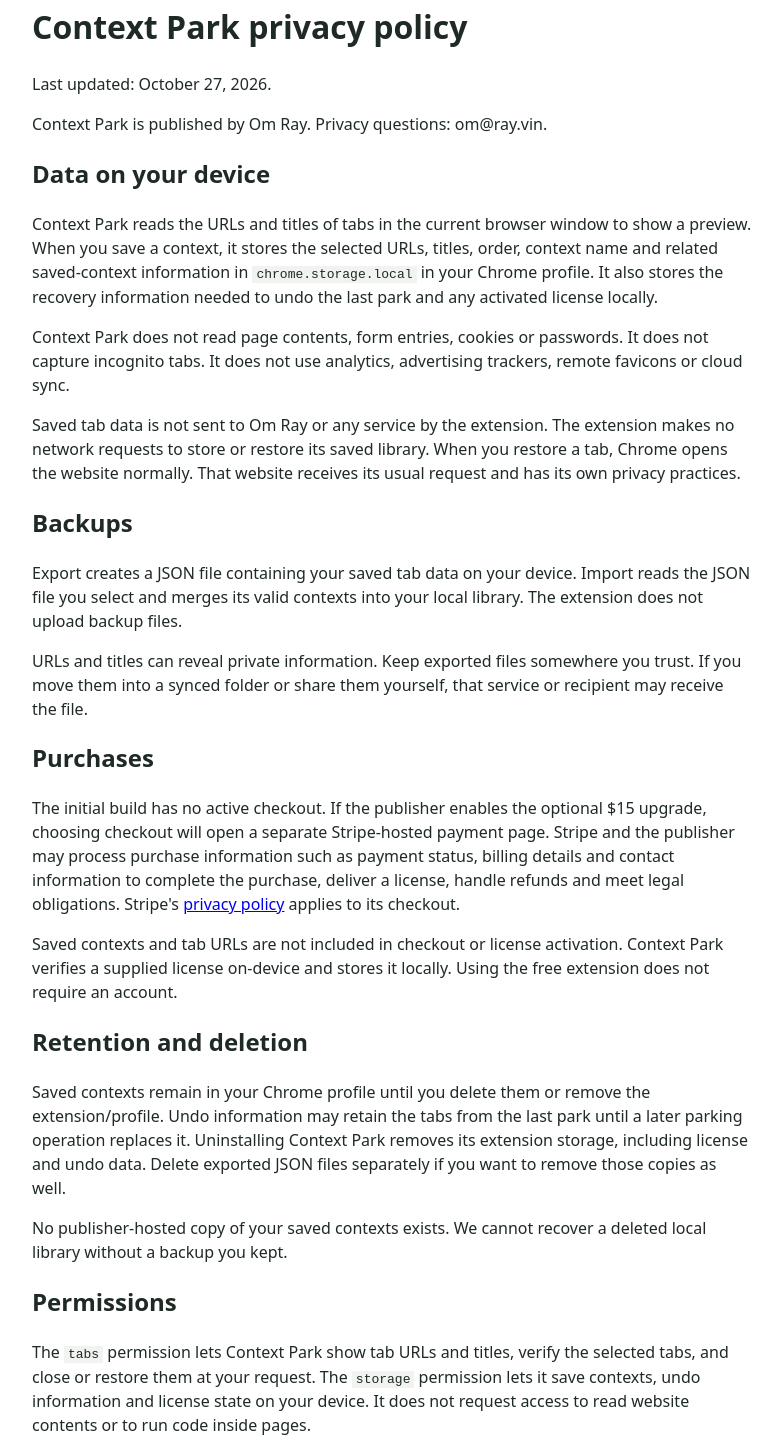
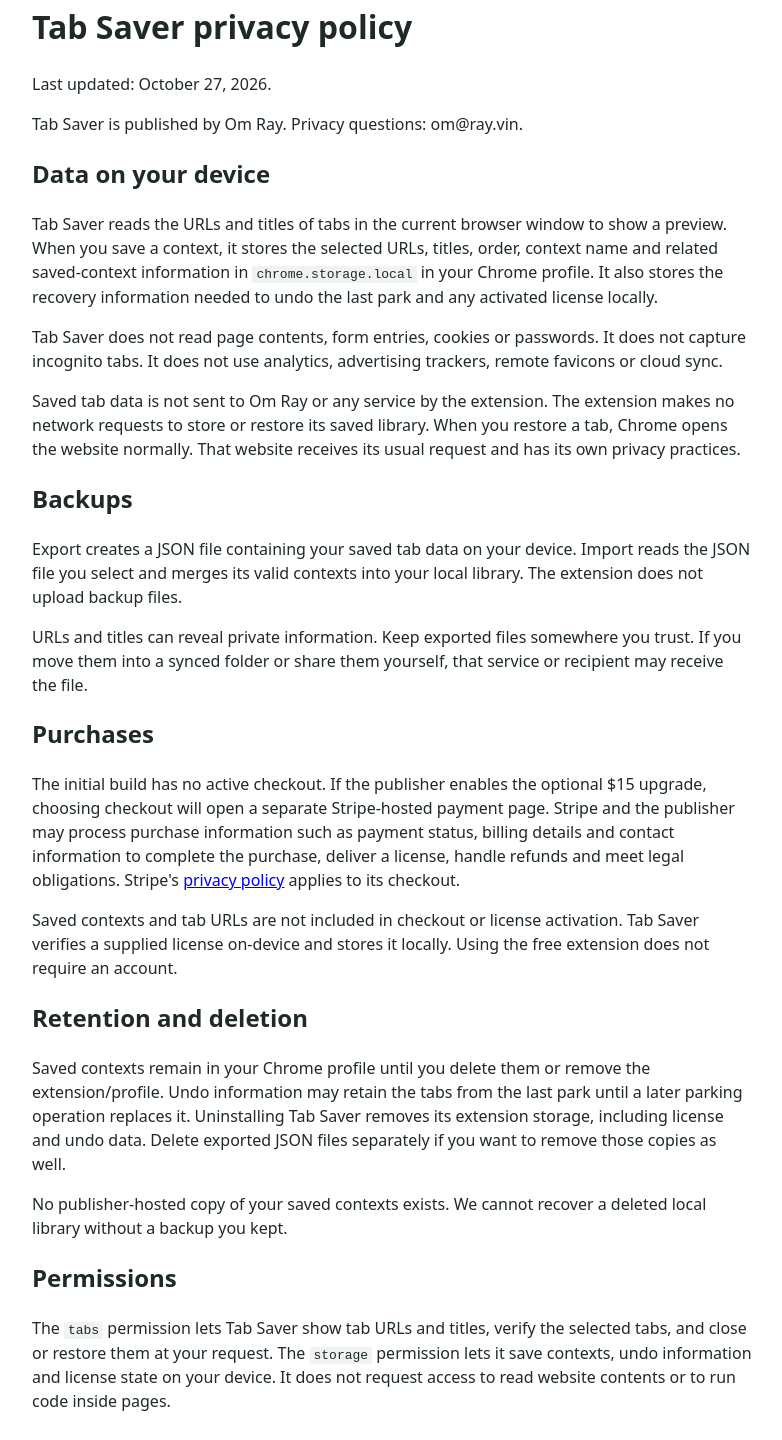
Before and after one commit to om-ray/context-park-privacy, a plain HTML site: page index.html in a window 1280 px wide. Shown: the part 37-1477 px from the top of the page, without its empty margins (248-1030 px from the left). Drawn offline with Linux system fonts and the light colour scheme.

Commit message:
Rename the extension to Tab Saver

```diff
--- a/index.html
+++ b/index.html
@@ -1,14 +1,14 @@
-<!doctype html><html lang="en"><head><meta charset="utf-8"><meta name="viewport" content="width=device-width,initial-scale=1"><title>Context Park privacy policy</title><style>body{font-family:system-ui,sans-serif;max-width:720px;margin:40px auto;padding:0 20px;line-height:1.5;color:#1f2a24}code{background:#f0f3f0;padding:1px 4px}</style></head><body><h1>Context Park privacy policy</h1>
+<!doctype html><html lang="en"><head><meta charset="utf-8"><meta name="viewport" content="width=device-width,initial-scale=1"><title>Tab Saver privacy policy</title><style>body{font-family:system-ui,sans-serif;max-width:720px;margin:40px auto;padding:0 20px;line-height:1.5;color:#1f2a24}code{background:#f0f3f0;padding:1px 4px}</style></head><body><h1>Tab Saver privacy policy</h1>
 
 <p>Last updated: October 27, 2026.</p>
 
-<p>Context Park is published by Om Ray. Privacy questions: om@ray.vin.</p>
+<p>Tab Saver is published by Om Ray. Privacy questions: om@ray.vin.</p>
 
 <h2>Data on your device</h2>
 
-<p>Context Park reads the URLs and titles of tabs in the current browser window to show a preview. When you save a context, it stores the selected URLs, titles, order, context name and related saved-context information in <code>chrome.storage.local</code> in your Chrome profile. It also stores the recovery information needed to undo the last park and any activated license locally.</p>
+<p>Tab Saver reads the URLs and titles of tabs in the current browser window to show a preview. When you save a context, it stores the selected URLs, titles, order, context name and related saved-context information in <code>chrome.storage.local</code> in your Chrome profile. It also stores the recovery information needed to undo the last park and any activated license locally.</p>
 
-<p>Context Park does not read page contents, form entries, cookies or passwords. It does not capture incognito tabs. It does not use analytics, advertising trackers, remote favicons or cloud sync.</p>
+<p>Tab Saver does not read page contents, form entries, cookies or passwords. It does not capture incognito tabs. It does not use analytics, advertising trackers, remote favicons or cloud sync.</p>
 
 <p>Saved tab data is not sent to Om Ray or any service by the extension. The extension makes no network requests to store or restore its saved library. When you restore a tab, Chrome opens the website normally. That website receives its usual request and has its own privacy practices.</p>
 
@@ -22,17 +22,17 @@
 
 <p>The initial build has no active checkout. If the publisher enables the optional $15 upgrade, choosing checkout will open a separate Stripe-hosted payment page. Stripe and the publisher may process purchase information such as payment status, billing details and contact information to complete the purchase, deliver a license, handle refunds and meet legal obligations. Stripe&#x27;s <a href="https://stripe.com/privacy">privacy policy</a> applies to its checkout.</p>
 
-<p>Saved contexts and tab URLs are not included in checkout or license activation. Context Park verifies a supplied license on-device and stores it locally. Using the free extension does not require an account.</p>
+<p>Saved contexts and tab URLs are not included in checkout or license activation. Tab Saver verifies a supplied license on-device and stores it locally. Using the free extension does not require an account.</p>
 
 <h2>Retention and deletion</h2>
 
-<p>Saved contexts remain in your Chrome profile until you delete them or remove the extension/profile. Undo information may retain the tabs from the last park until a later parking operation replaces it. Uninstalling Context Park removes its extension storage, including license and undo data. Delete exported JSON files separately if you want to remove those copies as well.</p>
+<p>Saved contexts remain in your Chrome profile until you delete them or remove the extension/profile. Undo information may retain the tabs from the last park until a later parking operation replaces it. Uninstalling Tab Saver removes its extension storage, including license and undo data. Delete exported JSON files separately if you want to remove those copies as well.</p>
 
 <p>No publisher-hosted copy of your saved contexts exists. We cannot recover a deleted local library without a backup you kept.</p>
 
 <h2>Permissions</h2>
 
-<p>The <code>tabs</code> permission lets Context Park show tab URLs and titles, verify the selected tabs, and close or restore them at your request. The <code>storage</code> permission lets it save contexts, undo information and license state on your device. It does not request access to read website contents or to run code inside pages.</p>
+<p>The <code>tabs</code> permission lets Tab Saver show tab URLs and titles, verify the selected tabs, and close or restore them at your request. The <code>storage</code> permission lets it save contexts, undo information and license state on your device. It does not request access to read website contents or to run code inside pages.</p>
 
 <h2>Use and sharing</h2>
 
```
